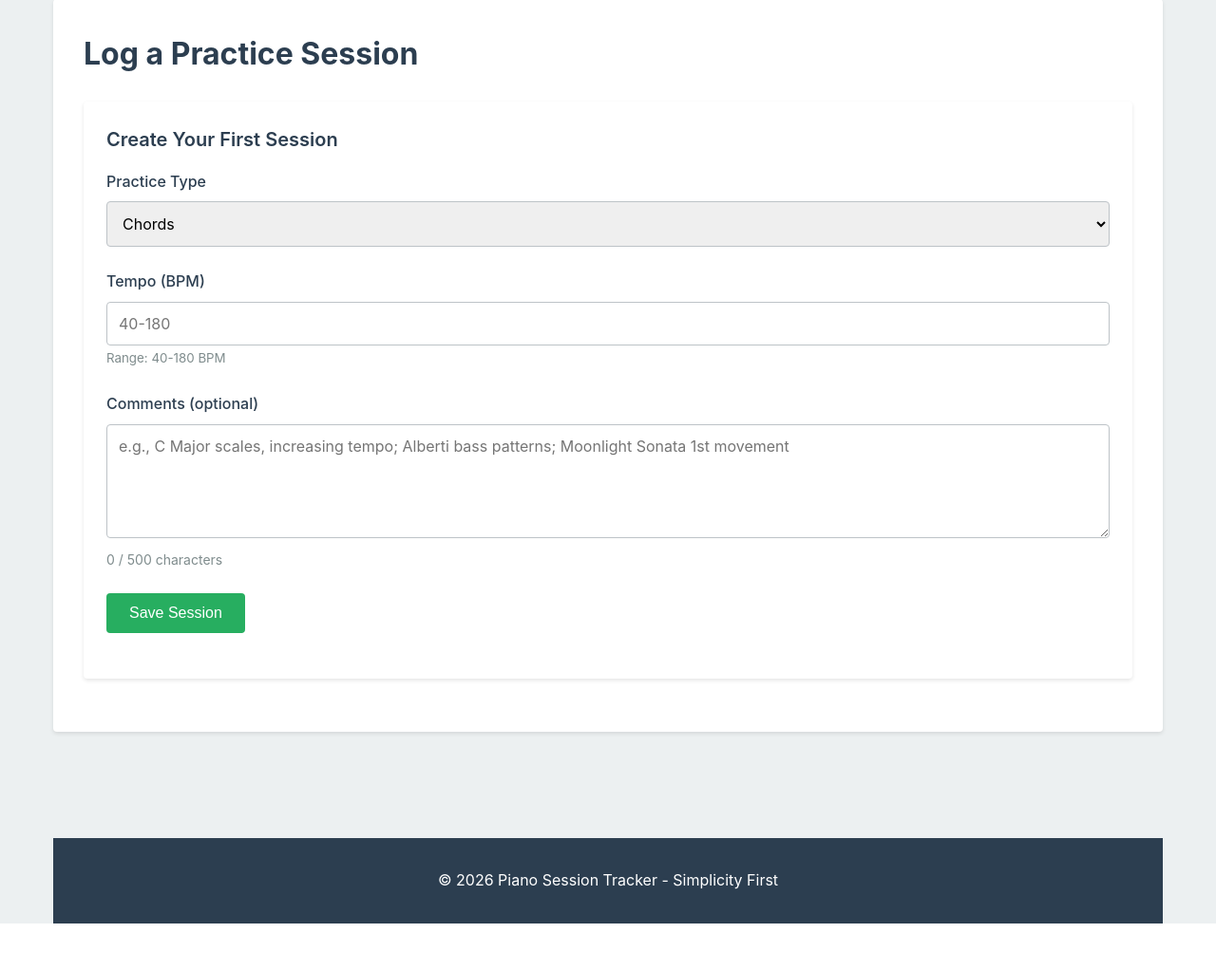
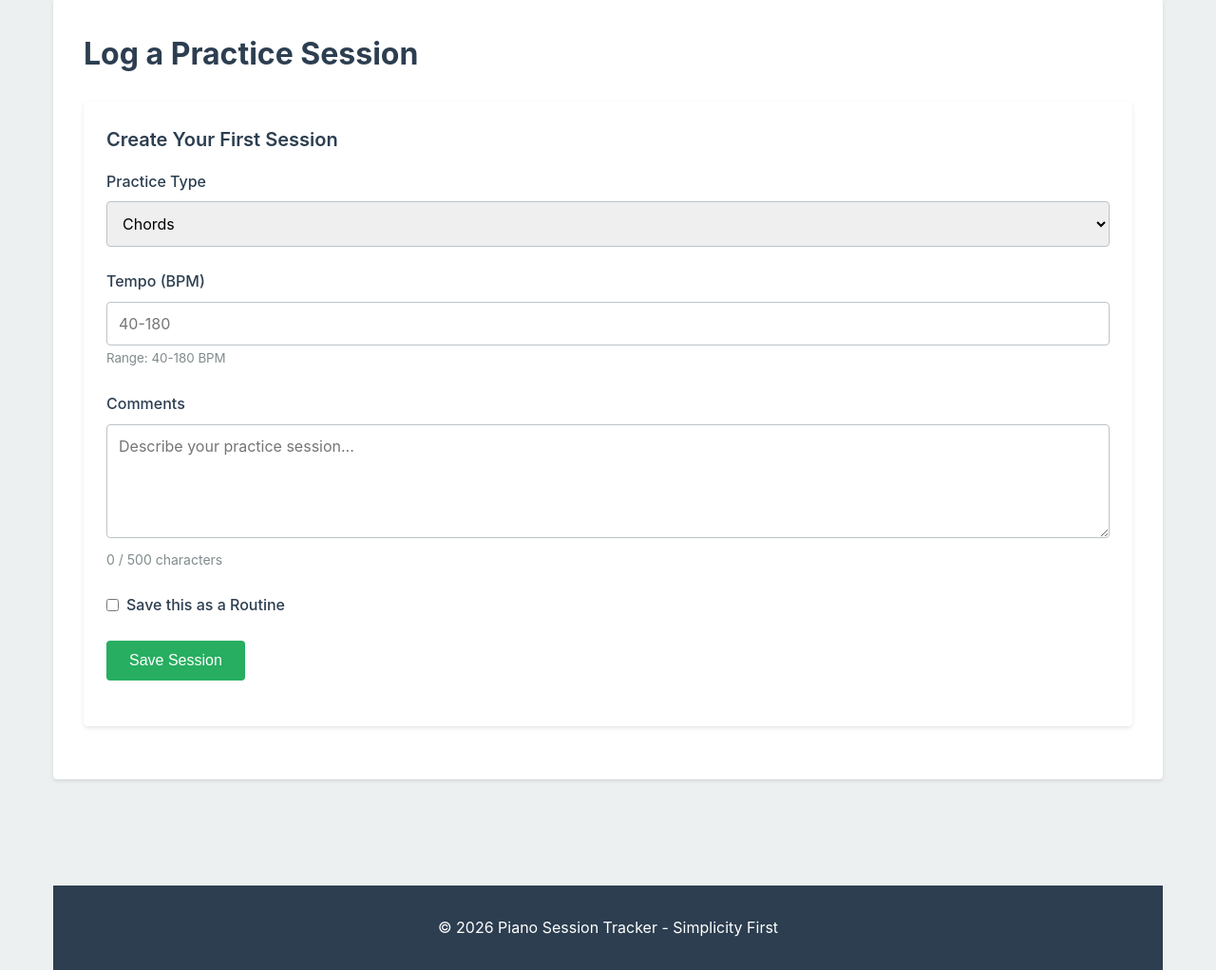
Before and after one commit to marcosgm/pianotracker, a Flask app: page /session/new in a window 1280 px wide. Shown: the part 103-1125 px from the top of the page at 95% size. Before the commit the page ends 1076 px from the top, so only its background shows below. Run offline with Flask 3, Linux system fonts and the light colour scheme; the visitor is signed in with stand-in values (Sample User, id 1).

Commit message:
fixed Routine implementation

```diff
--- a/src/forms.py
+++ b/src/forms.py
@@ -4,7 +4,7 @@ Flask-WTF forms for Piano Session Tracker.
 
 from flask_wtf import FlaskForm
 from wtforms import StringField, PasswordField, SubmitField, SelectField, IntegerField, TextAreaField
-from wtforms.validators import DataRequired, Email, Length
+from wtforms.validators import DataRequired, Email, Length, Optional
 from src.utils import VALID_PRACTICE_TYPES
 
 
@@ -61,10 +61,17 @@ class PracticeSessionForm(FlaskForm):
     )
     tempo = IntegerField(
         "Tempo (BPM)",
-        validators=[]  # Validation handled server-side based on practice_type
+        validators=[Optional()]
     )
     comments = TextAreaField(
-        "Comments (optional)",
-        validators=[Length(max=500, message="Comments must be 500 characters or less")]
+        "Comments",
+        validators=[
+            DataRequired(message="Comments are required"),
+            Length(max=500, message="Comments must be 500 characters or less")
+        ]
+    )
+    routine_name = StringField(
+        "Save this Routine as",
+        validators=[Optional(), Length(max=100, message="Routine name must be 100 characters or less")]
     )
     submit = SubmitField("Save Session")
--- a/src/routes.py
+++ b/src/routes.py
@@ -9,7 +9,7 @@ from src.models import User, PracticeSession, PracticeRoutine
 from src.forms import RegistrationForm, LoginForm, PracticeSessionForm
 from src.utils import (
     validate_email, validate_password, hash_password, check_password,
-    validate_practice_type, validate_tempo, validate_comments,
+    validate_practice_type, validate_tempo, validate_comments, validate_routine_name,
     create_or_update_routine, get_user_routines,
     calculate_total_sessions, calculate_most_frequent_type, calculate_average_tempo
 )
@@ -143,7 +143,21 @@ def new_session():
     form = PracticeSessionForm()
     routines = get_user_routines(user_id)
 
-    if form.validate_on_submit():
+    if request.method == "POST":
+        # Clear tempo process errors for non-tempo practice types
+        practice_type = form.practice_type.data
+        if practice_type not in ("Chords", "Scales"):
+            form.tempo.process_errors = []
+            form.tempo.errors = []
+            form.tempo.data = None
+
+        # Don't require routine_name for validation
+        if not form.routine_name.data:
+            form.routine_name.errors = []
+
+        if not form.validate():
+            return render_template("session/new.html", form=form, routines=routines)
+
         # Validate practice type
         is_valid, error = validate_practice_type(form.practice_type.data)
         if not is_valid:
@@ -157,7 +171,7 @@ def new_session():
             flash(error, "danger")
             return render_template("session/new.html", form=form, routines=routines), 400
 
-        # Validate comments
+        # Validate comments (mandatory)
         is_valid, error = validate_comments(form.comments.data)
         if not is_valid:
             flash(error, "danger")
@@ -168,20 +182,25 @@ def new_session():
             user_id=user_id,
             practice_type=form.practice_type.data,
             tempo=tempo_value,
-            comments=form.comments.data if form.comments.data else None,
+            comments=form.comments.data.strip(),
             session_date=date.today(),
             session_time=datetime.now().time()
         )
         db.session.add(session_obj)
         db.session.commit()
 
-        # Create or update routine
-        create_or_update_routine(
-            user_id=user_id,
-            practice_type=form.practice_type.data,
-            tempo=tempo_value,
-            comments=form.comments.data if form.comments.data else None
-        )
+        # Optionally save as a named routine
+        routine_name = form.routine_name.data
+        if routine_name and routine_name.strip():
+            is_valid, error = validate_routine_name(routine_name)
+            if is_valid:
+                create_or_update_routine(
+                    user_id=user_id,
+                    name=routine_name.strip(),
+                    practice_type=form.practice_type.data,
+                    tempo=tempo_value,
+                    comments=form.comments.data.strip()
+                )
 
         flash("Session logged successfully!", "success")
         return redirect(url_for("main.session_history", new="true"))
--- a/src/templates/session/new.html
+++ b/src/templates/session/new.html
@@ -8,28 +8,29 @@
 
     {% if routines %}
     <div class="card" style="background-color: #f0f8ff; border-left: 4px solid #3498db;">
-        <h2 class="card-title">🎯 Quick Select: Past Routines</h2>
-        <p style="margin-bottom: 1rem; color: #7f8c8d;">Click a routine below to quickly pre-fill the form with that practice combination:</p>
+        <h2 class="card-title">🎯 Saved Routines</h2>
+        <p style="margin-bottom: 1rem; color: #7f8c8d;">Click a routine to pre-fill the form. Only the tempo (BPM) can be adjusted.</p>
 
         <div class="grid grid-2">
             {% for routine in routines %}
-            <div class="routine-item" style="padding: 1rem; background: white; border: 1px solid #bdc3c7; border-radius: 4px; cursor: pointer; transition: all 0.3s; margin-bottom: 0.5rem;" onclick="selectRoutine({{ routine.id }}, '{{ routine.practice_type }}', {{ routine.tempo or 'null' }}, {{ routine.comments|tojson }})">
-                <div style="font-weight: 600; color: #2c3e50;">{{ routine.practice_type }}</div>
-                {% if routine.tempo %}
-                <div style="color: #3498db;">@ {{ routine.tempo }} BPM</div>
-                {% endif %}
-                {% if routine.comments %}
-                <div style="font-size: 0.9rem; color: #7f8c8d;">{{ routine.comments[:50] }}{% if routine.comments|length > 50 %}...{% endif %}</div>
-                {% endif %}
-                <div style="font-size: 0.85rem; color: #95a5a6; margin-top: 0.5rem;">Last used: {% if routine.last_used_at %}{{ routine.last_used_at.strftime('%b %d') }}{% else %}Today{% endif %}</div>
+            <div class="routine-item" id="routine-card-{{ routine.id }}" style="padding: 1rem; background: white; border: 1px solid #bdc3c7; border-radius: 4px; cursor: pointer; transition: all 0.3s; margin-bottom: 0.5rem;" onclick="selectRoutine('{{ routine.practice_type }}', {{ routine.tempo or 'null' }}, {{ routine.comments|tojson }})">
+                <div style="font-weight: 600; color: #2c3e50;">{{ routine.name }}</div>
+                <div style="font-size: 0.9rem; color: #7f8c8d;">{{ routine.practice_type }}{% if routine.tempo %} @ {{ routine.tempo }} BPM{% endif %}</div>
+                <div style="font-size: 0.85rem; color: #95a5a6;">{{ routine.comments[:80] }}{% if routine.comments|length > 80 %}...{% endif %}</div>
+                <div style="font-size: 0.8rem; color: #bdc3c7; margin-top: 0.25rem;">Last used: {% if routine.last_used_at %}{{ routine.last_used_at.strftime('%b %d') }}{% else %}Never{% endif %}</div>
             </div>
             {% endfor %}
         </div>
     </div>
     {% endif %}
 
-    <div class="card">
-        <h2 class="card-title">{% if routines %}Create New or Edit Routine{% else %}Create Your First Session{% endif %}</h2>
+    <div class="card" id="session-form">
+        <h2 class="card-title" id="form-title">{% if routines %}New Session{% else %}Create Your First Session{% endif %}</h2>
+
+        <div id="routine-banner" style="display: none; margin-bottom: 1rem; padding: 0.75rem; background: #eaf6ff; border-radius: 4px; display: none;">
+            <span>Pre-filled from routine — only BPM is editable.</span>
+            <a href="#" onclick="clearRoutine(); return false;" style="margin-left: 0.5rem; color: #e74c3c;">Clear</a>
+        </div>
 
         <form method="POST" novalidate>
             {{ form.hidden_tag() }}
@@ -73,9 +74,26 @@
                         {% endfor %}
                     </div>
                 {% else %}
-                    {{ form.comments(maxlength=500, placeholder="e.g., C Major scales, increasing tempo; Alberti bass patterns; Moonlight Sonata 1st movement") }}
+                    {{ form.comments(maxlength=500, placeholder="Describe your practice session...") }}
                 {% endif %}
                 <div class="char-count"><span id="char-count">0</span> / 500 characters</div>
+            </div>
+
+            <div class="form-group" id="routine-save-group">
+                <label style="display: flex; align-items: center; gap: 0.5rem; cursor: pointer;">
+                    <input type="checkbox" id="save-routine-toggle">
+                    Save this as a Routine
+                </label>
+                <div id="routine-name-wrapper" style="display: none; margin-top: 0.5rem;">
+                    {{ form.routine_name(placeholder="e.g., Morning Scales, Beethoven Practice", class="form-control") }}
+                    {% if form.routine_name.errors %}
+                    <div class="form-error">
+                        {% for error in form.routine_name.errors %}
+                            <div>{{ error }}</div>
+                        {% endfor %}
+                    </div>
+                    {% endif %}
+                </div>
             </div>
 
             <div class="form-group">
@@ -86,42 +104,93 @@
 </div>
 
 <script>
-// Show/hide tempo field based on practice type
 const practiceTypeSelect = document.querySelector('[name="practice_type"]');
 const tempoGroup = document.getElementById('tempo-group');
-const tempoInput = document.querySelector('[name="tempo"]');
+const tempoInput = document.getElementById('tempo');
 const commentsField = document.querySelector('[name="comments"]');
 const charCount = document.getElementById('char-count');
+const saveRoutineToggle = document.getElementById('save-routine-toggle');
+const routineNameWrapper = document.getElementById('routine-name-wrapper');
+const routineBanner = document.getElementById('routine-banner');
+const routineSaveGroup = document.getElementById('routine-save-group');
+
+let routineMode = false;
 
 function updateTempoVisibility() {
     const selectedType = practiceTypeSelect.value;
     if (['Chords', 'Scales'].includes(selectedType)) {
         tempoGroup.style.display = 'block';
+        tempoInput.disabled = false;
     } else {
         tempoGroup.style.display = 'none';
         tempoInput.value = '';
+        tempoInput.disabled = true;
     }
 }
 
-// Update character count
 commentsField.addEventListener('input', function() {
     charCount.textContent = this.value.length;
 });
 
-// Initial setup
 practiceTypeSelect.addEventListener('change', updateTempoVisibility);
 updateTempoVisibility();
 
-// Select routine function
-function selectRoutine(routineId, practiceType, tempo, comments) {
+saveRoutineToggle.addEventListener('change', function() {
+    routineNameWrapper.style.display = this.checked ? 'block' : 'none';
+    if (!this.checked) {
+        document.querySelector('[name="routine_name"]').value = '';
+    }
+});
+
+function selectRoutine(practiceType, tempo, comments) {
+    routineMode = true;
+
+    // Pre-fill and lock practice type
     practiceTypeSelect.value = practiceType;
+    practiceTypeSelect.disabled = true;
+
+    // Pre-fill and lock comments
+    commentsField.value = comments || '';
+    commentsField.readOnly = true;
+    commentsField.style.backgroundColor = '#f5f5f5';
+    charCount.textContent = (comments || '').length;
+
+    // Show tempo for the selected type, set value
+    updateTempoVisibility();
     tempoInput.value = tempo || '';
-    commentsField.value = comments || '';
-    charCount.textContent = (comments || '').length;
-    updateTempoVisibility();
+
+    // Show banner, hide "Save as routine"
+    routineBanner.style.display = 'block';
+    routineSaveGroup.style.display = 'none';
+    saveRoutineToggle.checked = false;
+    routineNameWrapper.style.display = 'none';
 
     // Scroll to form
-    document.querySelector('.card').scrollIntoView({ behavior: 'smooth' });
+    document.getElementById('session-form').scrollIntoView({ behavior: 'smooth' });
 }
+
+function clearRoutine() {
+    routineMode = false;
+
+    // Unlock practice type
+    practiceTypeSelect.disabled = false;
+
+    // Unlock comments
+    commentsField.readOnly = false;
+    commentsField.style.backgroundColor = '';
+
+    // Hide banner, show "Save as routine"
+    routineBanner.style.display = 'none';
+    routineSaveGroup.style.display = 'block';
+
+    updateTempoVisibility();
+}
+
+// Before submit: ensure disabled select gets submitted via a hidden input
+document.querySelector('form[method="POST"]').addEventListener('submit', function() {
+    if (practiceTypeSelect.disabled) {
+        practiceTypeSelect.disabled = false;
+    }
+});
 </script>
 {% endblock %}
```
Also changed, not shown: src/models.py (+6 -6 lines), src/utils.py (+31 -15 lines), tests/test_session_logging.py (+161 -28 lines), tests/test_validation.py (+44 -7 lines).
